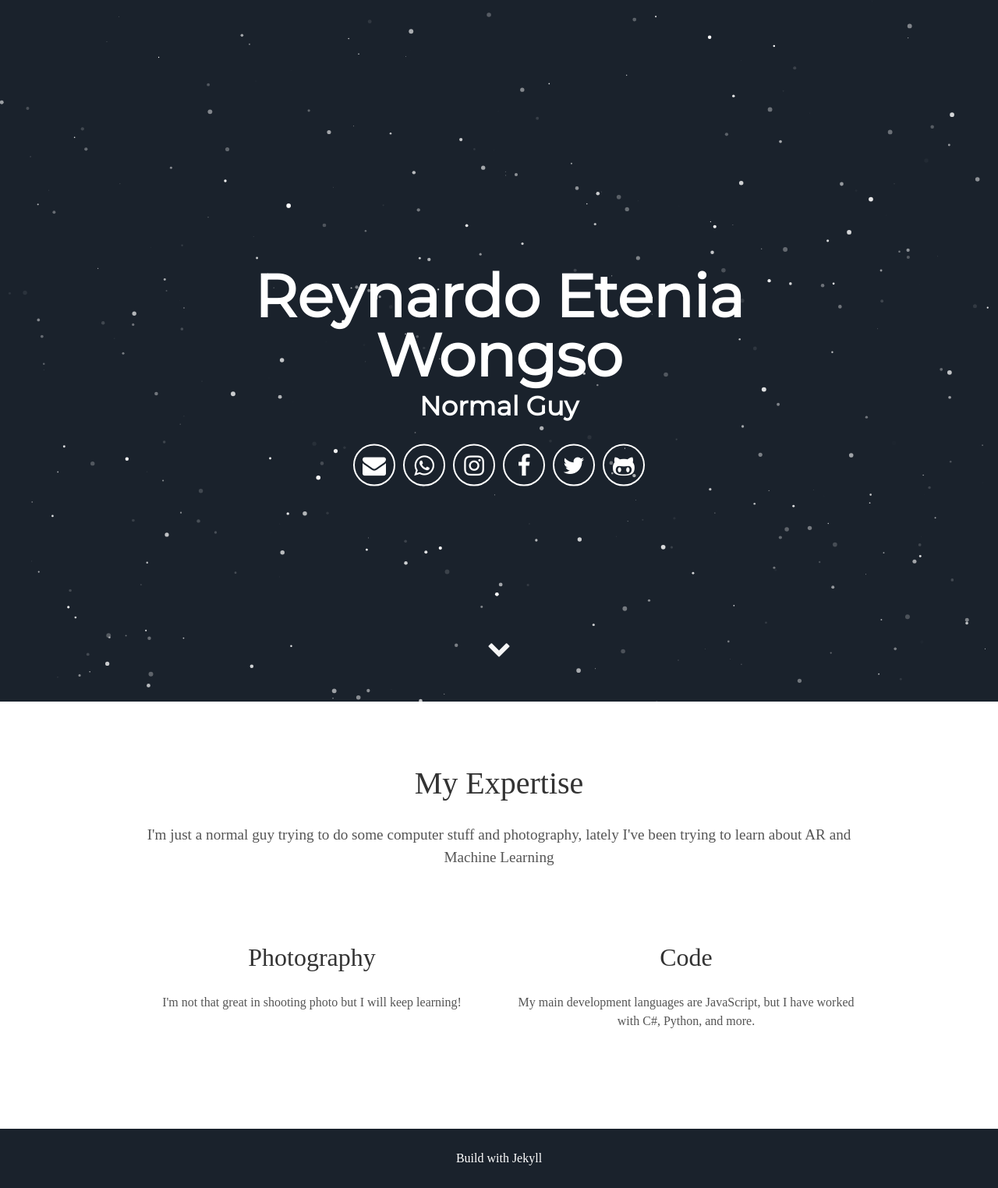
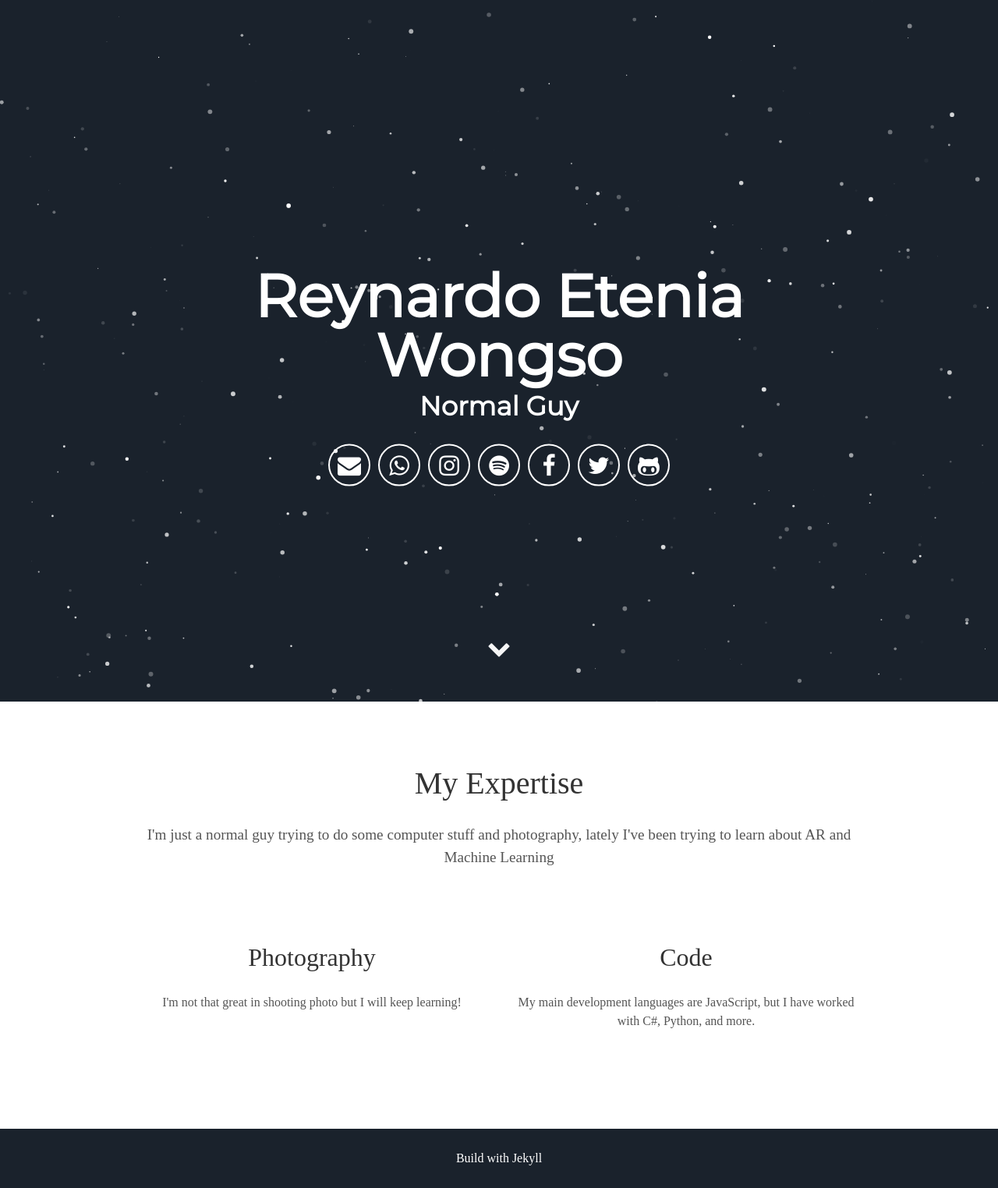
Before and after one commit to ReynardoEW/reynardoew.github.io, a Jekyll site: the page built from index.html, in a window 1280 px wide. Shown: the whole page at 78% size. Built offline with Jekyll 4.4.1, drawn with Linux system fonts in a browser that asks for light colours; some web fonts are replaced.

Commit message:
Update header.html

```diff
--- a/_includes/header.html
+++ b/_includes/header.html
@@ -8,6 +8,7 @@
         <a aria-label="Send email" href="mailto:reynardoew@gmail.com"><i class="icon fa fa-envelope"></i></a>
 		<a aria-label="My Whatsapp" target="_blank" href="https://link.rey.wtf/whatsapp"><i class="icon fa fa-whatsapp" aria-hidden="true"></i></a>
         <a aria-label="My Instagram" target="_blank" href="https://www.instagram.com/reynardoew"><i class="icon fa fa-instagram" aria-hidden="true"></i></a>
+	      <a aria-label="My Spotify" target="_blank" href="https://open.spotify.com/artist/1U2ZDWKf3Z3B7xcBWEGABK?si=rs18mlEtTOu4UJFWw5acXg"><i class="icon fa fa-spotify" aria-hidden="true"></i></a>
         <a aria-label="My Facebook" target="_blank" href="https://www.facebook.com/reynardo.ew"><i class="icon fa fa-facebook" aria-hidden="true"></i></a>
 	      <a aria-label="My Twitter" target="_blank" href="https://www.twitter.com/reynardoew"><i class="icon fa fa-twitter" aria-hidden="true"></i></a>
         <a aria-label="My Github" target="_blank" href="https://github.com/reynardoew"><i class="icon fa fa-github-alt" aria-hidden="true"></i></a>
```
